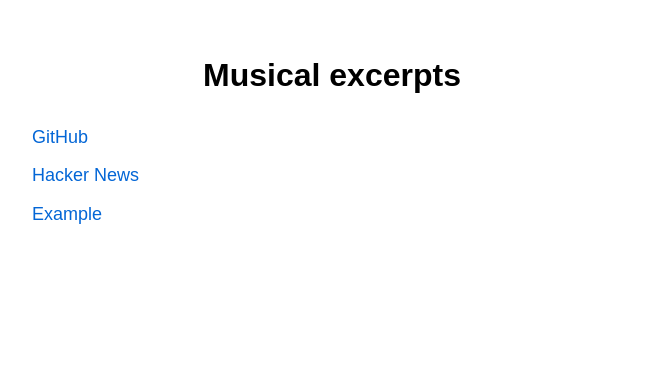
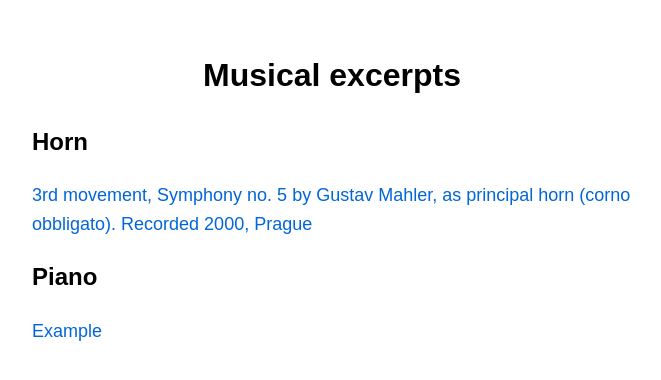
Before and after one commit to rekcahpassyla/rekcahpassyla.github.io, a plain HTML site: page index.html in a window 1280 px wide. Shown: the whole page, without its empty margins (308-969 px from the left). Drawn offline with Linux system fonts and the light colour scheme.

Commit message:
Update index.html

```diff
--- a/index.html
+++ b/index.html
@@ -29,9 +29,15 @@
 </head>
 <body>
   <h1>Musical excerpts</h1>
+  <h2>Horn</h2>
   <ul>
-    <li><a href="https://github.com">GitHub</a></li>
-    <li><a href="https://news.ycombinator.com">Hacker News</a></li>
+    <li><a href="https://icedrive.net/s/k5D8SwR62BZhjtAB8gaRBAfuSz5V" target="_'>Alla Caccia, by Alan Abbott</a> - solo with piano. Recorded 1997, MIT Killian Hall, with Jaemin Rhee, piano</li>
+    <li><a href="https://icedrive.net/s/NwjviRV4tBvXDt4QwuxRNZk393CB" target='_'>3rd movement, Symphony no. 5 by Gustav Mahler, as principal horn (corno obbligato). Recorded 2000, Prague</a></li>
+
+  </ul>
+
+  <h2>Piano</h2>
+  <ul>
     <li><a href="https://example.com">Example</a></li>
   </ul>
 </body>
```
